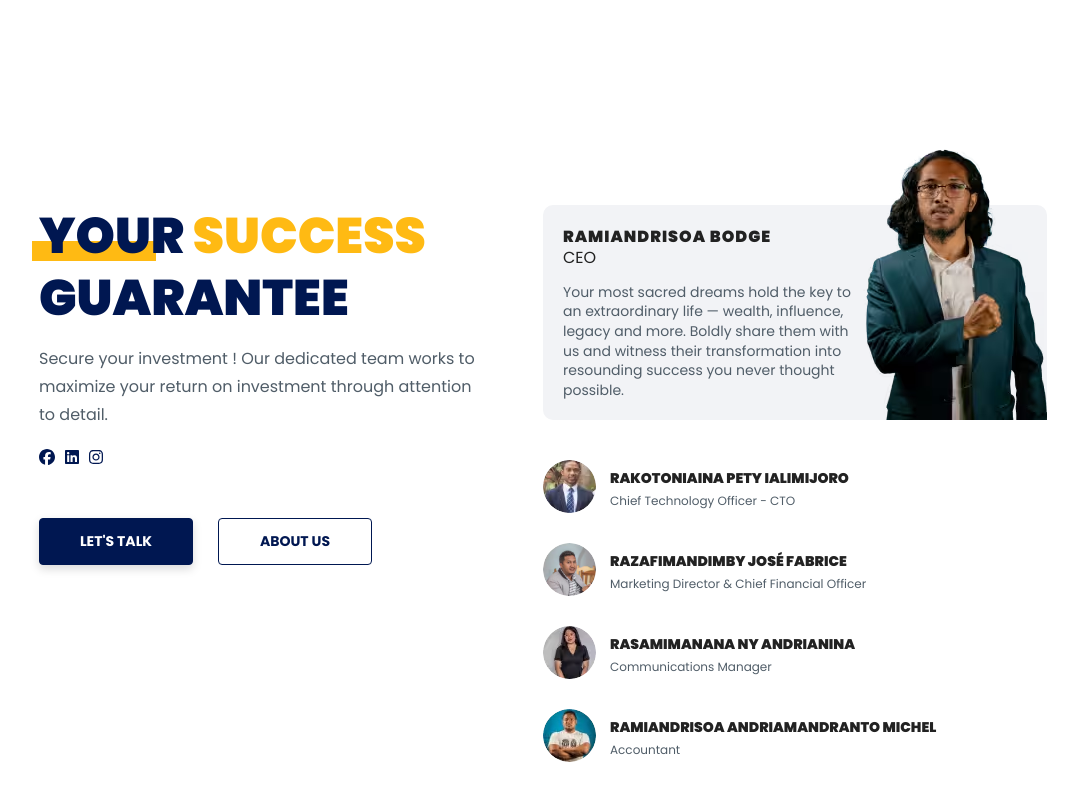
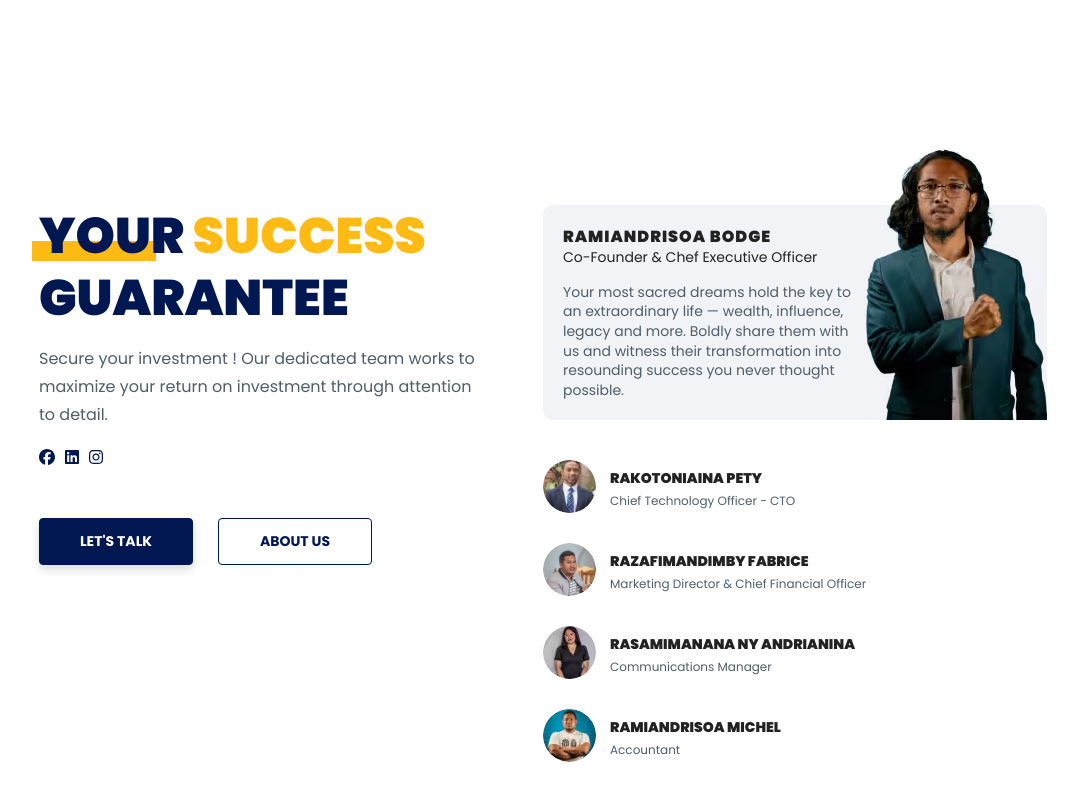
Before and after one commit to maxime-dot/website3, a Next.js app: page / in a window 1280 px wide. Shown: the part 3892-4692 px from the top of the page, without its empty margins (97-1175 px from the left). Built offline with nearby package versions, Linux system fonts and the light colour scheme.

Commit message:
refactor: use dynamic data

```diff
--- a/src/components/sections/teams/Teams.tsx
+++ b/src/components/sections/teams/Teams.tsx
@@ -14,7 +14,7 @@ import Image from "next/image";
 import LoadingModal from "../../modal-lets-talk/LoadingModal";
 import AdminTeamData from "@/data/admin-teams.json";
 import ContactData from "@/data/contacts.json";
-
+import profileData from "@/data/team-list.json";
 const ModalLetsTalk = dynamic(
   () => import("../../modal-lets-talk/ModalLetsTalk"),
   {
@@ -158,8 +158,8 @@ const Teams: React.FC = () => {
           onClick={handleOpenSlider}
         >
           <div className="profile-info">
-            <p className="ceo-name">RAMIANDRISOA BODGE</p>
-            <p className="ceo-post">CEO</p>
+            <p className="ceo-name">{`${profileData[0].firstName} ${profileData[0].lastName}`}</p>
+            <p className="ceo-post akata-text-small">{profileData[0].post}</p>
           </div>
           <p className="profile-words akata-text-medium">
             Your most sacred dreams hold the key to an extraordinary life —
--- a/src/components/sections/teams/teams.scss
+++ b/src/components/sections/teams/teams.scss
@@ -73,7 +73,7 @@
 
         .ceo-post {
           color: var(--primary-dark);
-          font-size: 16px;
+          font-size: 14px;
           font-style: normal;
           font-weight: 400;
           line-height: 19.2px;
--- a/src/data/admin-teams.json
+++ b/src/data/admin-teams.json
@@ -1,11 +1,11 @@
 [
   {
-    "name": "rakotoniaina pety Ialimijoro ",
+    "name": "Rakotoniaina pety ",
     "post": "Chief Technology Officer - CTO",
     "profileSrc": "/images/teams/mijoro.avif"
   },
   {
-    "name": "razafimandimby josé fabrice",
+    "name": "razafimandimby  fabrice",
     "post": "Marketing Director & Chief Financial Officer",
     "profileSrc": "/images/teams/jose.avif"
   },
@@ -15,7 +15,7 @@
     "profileSrc": "/images/teams/andrianina.avif"
   },
   {
-    "name": "RAMIANDRISOA ANDRIAMANDRANTO MICHEL",
+    "name": "RAMIANDRISOA  MICHEL",
     "post": "Accountant",
     "profileSrc": "/images/teams/misa.avif"
   }
--- a/src/data/team-list.json
+++ b/src/data/team-list.json
@@ -1,10 +1,11 @@
 [
   {
     "id": 1,
-    "firstName": "RAMIANDRISOA    ",
+    "firstName": "RAMIANDRISOA ",
     "lastName": "BODGE",
     "post": "Co-Founder & Chef Executive Officer",
     "profileImage": "/images/teams/team-profile/bodge-profile.png",
+
     "socialLink": {
       "facebook": "https://www.facebook.com/profile.php?id=61553836774106",
       "linkedin": "https://www.linkedin.com/in/ramiandrisoa-andriamandranto-patrick-bodge-9a273310b/",
```
